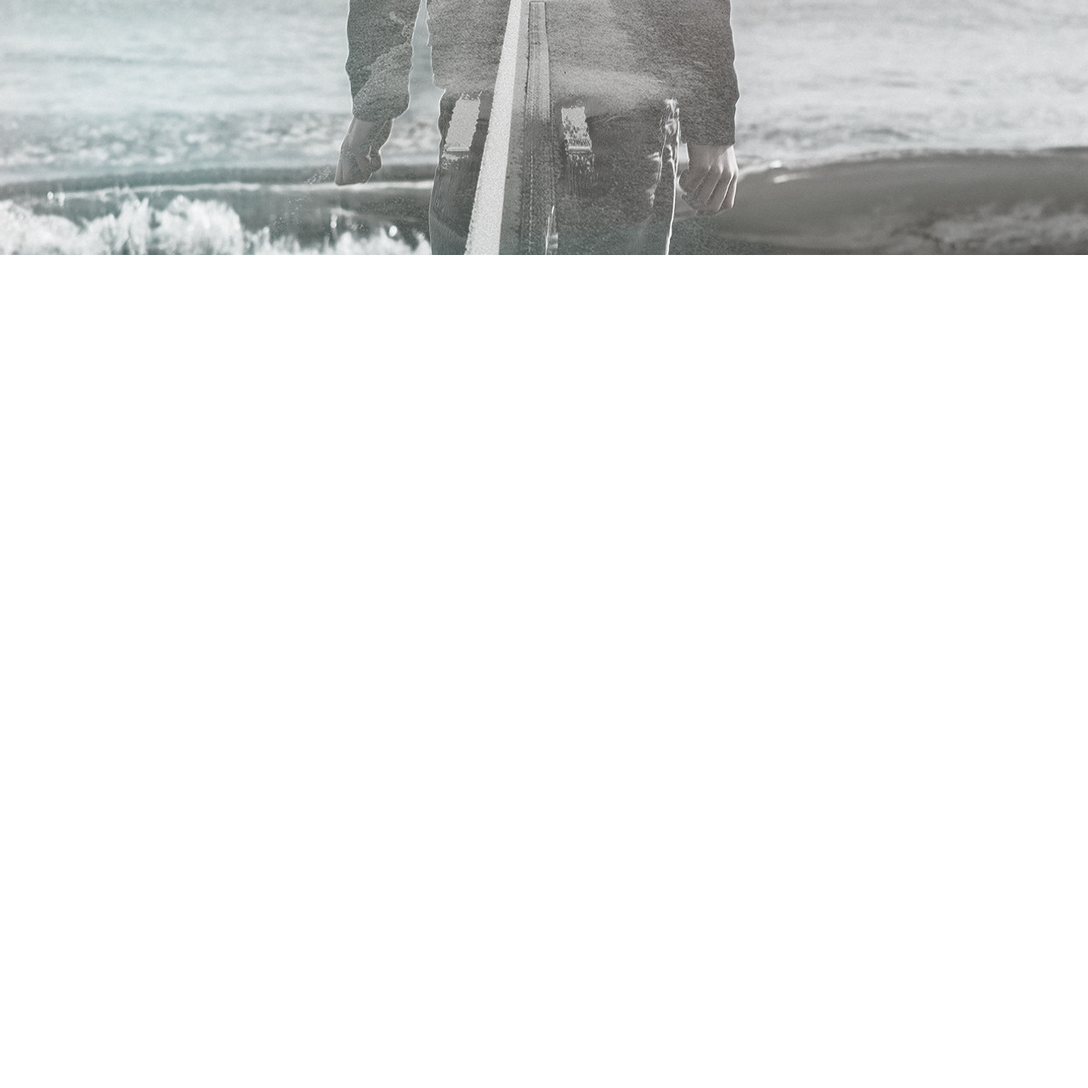
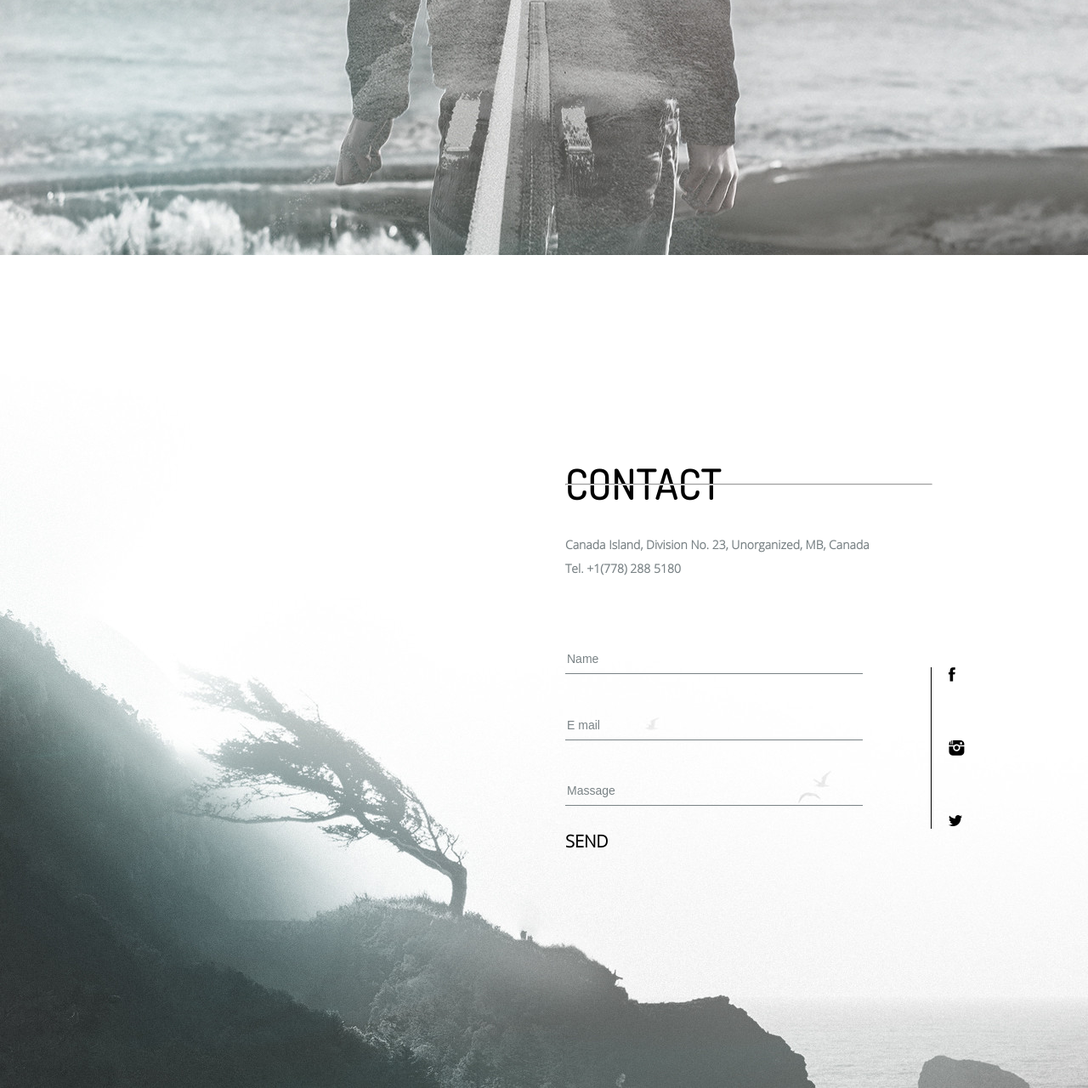
Before and after one commit to YuriyShandor/Musician, a website: page index.html in a window 1280 px wide. Shown: the part 9687-10967 px from the top of the page at 85% size. Before the commit the page ends 9987 px from the top, so only its background shows below. Drawn offline with Linux system fonts and the light colour scheme.

Commit message:
Add Footer

```diff
--- a/index.html
+++ b/index.html
@@ -591,6 +591,33 @@ To promote the album the band performed five shows at SXSW 2010 including at the
     </div>
   </section>
 
-  <footer></footer>
+  <footer id="contact">
+    <div class="container">
+      <div class="section_contact">
+        <div class="section_info">
+          <h1 class="section_info_h1 revealator-slideright">Contact</h1>
+          <hr class="section_info_hr revealator-slideright revealator-delay3">
+          <p class="section_p revealator-slideup">Canada Island, Division No. 23, Unorganized, MB, Canada <br> Tel. +1(778) 288 5180</p>
+        </div>
+        <div class="forms_icons">
+          <div class="forms">
+            <form class="revealator-slideright" action="index.html" method="post">
+              <input type="text" name="" placeholder="Name">
+              <input type="text" name="" placeholder="E mail">
+              <input type="text" name="" placeholder="Massage">
+            </form>
+
+            <span>Send</span>
+          </div>
+
+          <div class="icons revealator-slideup">
+            <div><img src="img/icon_01.png" alt=""></div>
+            <div><img src="img/icon_02.png" alt=""></div>
+            <div><img src="img/icon_03.png" alt=""></div>
+          </div>
+        </div>
+      </div>
+    </div>
+  </footer>
 </body>
 </html>
--- a/scss/main.scss
+++ b/scss/main.scss
@@ -1521,10 +1521,143 @@ header {
   }
 }
 
+footer {
+  width: 100%;
+  height: 980px;
+  background: url(../img/bg_footer.jpg) no-repeat bottom;
+}
+
+.section_contact {
+  width: 560px;
+  margin-left: auto;
+  display: flex;
+  flex-direction: column;
+  margin-top: 200px;
+
+  .section_info {
+    display: flex;
+    flex-direction: column;
+    align-items: flex-start;
+
+    .section_info_h1 {
+      color: #000;
+      margin: 0;
+    }
+
+    .section_p {
+      margin-top: 30px;
+      text-align: left;
+      line-height: 2;
+      width: inherit;
+    }
+  }
+
+  .forms_icons {
+    margin-top: 75px;
+    display: flex;
+    width: inherit;
+
+    .forms {
+      form {
+        height: 190px;
+        display: flex;
+        flex-direction: column;
+        justify-content: space-between;
+        margin-bottom: 30px;
+
+        input {
+          width: 350px;
+          height: 35px;
+          border: none;
+          border-bottom: 1px solid;
+          font-size: 14px;
+          font-weight: 400;
+          color: #798285;
+          outline: none;
+          background: inherit;
+
+          &::placeholder {
+            font-size: 14px;
+            font-weight: 400;
+            color: #798285;
+          }
+        }
+      }
+
+      span {
+        font-size: 20px;
+        font-weight: 900;
+        color: #000;
+        text-transform: uppercase;
+        cursor: pointer;
+      }
+    }
+
+    .icons {
+      height: 190px;
+      display: flex;
+      flex-direction: column;
+      justify-content: space-between;
+      margin-top: 27px;
+      border-left: 1px solid;
+      padding-left: 20px;
+      margin-left: 80px;
+
+      img {
+        cursor: pointer;
+      }
+    }
+  }
+}
+
 @media screen and (max-width: 1199px) {
-
+  .section_contact {
+    margin-top: 50px;
+    width: 480px;
+  }
 }
 
 @media screen and (max-width: 767px) {
-
-}
+  .section_contact {
+    width: 290px;
+    margin-top: 80px;
+
+    .section_info {
+      .section_p {
+        width: 250px;
+      }
+    }
+
+    .forms_icons {
+      margin-top: 75px;
+      display: flex;
+      width: inherit;
+
+      .forms {
+        form {
+          height: 160px;
+
+          input {
+            width: 200px;
+            height: 30px;
+            font-size: 12px;
+          }
+        }
+
+        span {
+          font-size: 16px;
+        }
+      }
+
+      .icons {
+        height: 160px;
+        margin-top: 20px;
+        margin-left: 45px;
+
+        img {
+          cursor: pointer;
+        }
+      }
+    }
+  }
+}
```
Also changed, not shown: img/bg_footer.jpg (added), img/icon_01.png (added), img/icon_02.png (added), img/icon_03.png (added), scss/main.min.css.
